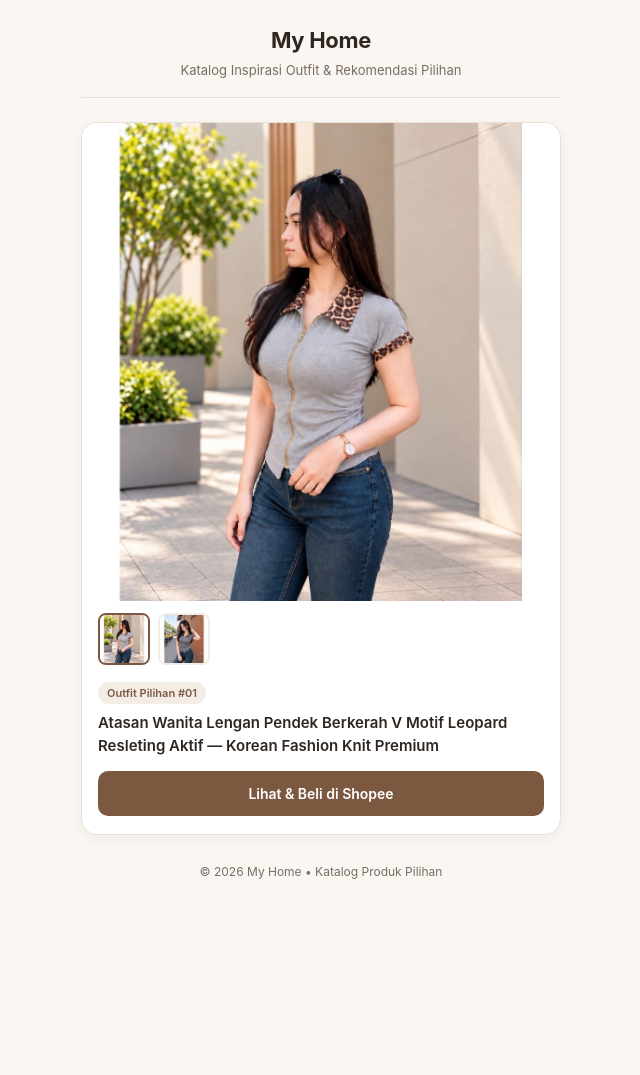
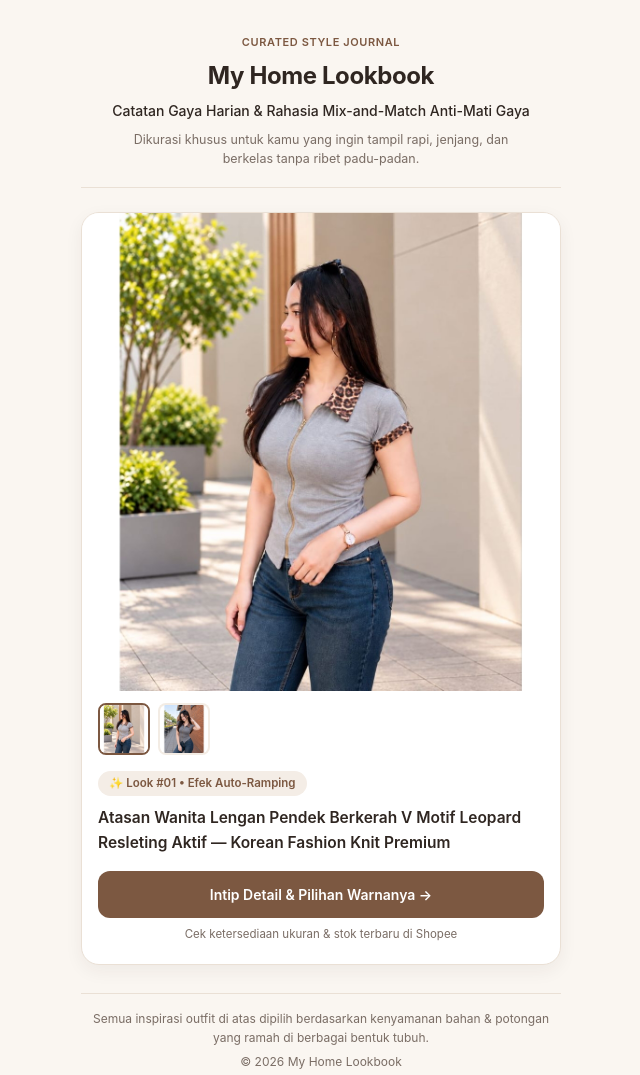
Before and after one commit to myhome-id/myhome-id.github.io, a plain HTML site: page index.html in a window 1280 px wide. Shown: the whole page, without its empty margins (319-959 px from the left). Before the commit the page ends 929 px from the top, so only its background shows below. Drawn offline with Linux system fonts and the light colour scheme.

Commit message:
Update index.html

```diff
--- a/index.html
+++ b/index.html
@@ -3,7 +3,7 @@
 <head>
   <meta charset="UTF-8" />
   <meta name="viewport" content="width=device-width, initial-scale=1.0" />
-  <title>My Home — Katalog Inspirasi Outfit</title>
+  <title>My Home Lookbook — Catatan Gaya Harian &amp; Mix-and-Match</title>
   <style>
     :root {
       --bg: #FAF6F1;
@@ -19,34 +19,52 @@
       background: var(--bg);
       color: var(--text);
       font-family: -apple-system, BlinkMacSystemFont, "Segoe UI", Roboto, sans-serif;
-      line-height: 1.5;
-      padding: 24px 16px 48px;
+      line-height: 1.55;
+      padding: 28px 16px 48px;
     }
     .container { max-width: 480px; margin: 0 auto; }
     .header {
       text-align: center;
       margin-bottom: 24px;
-      padding-bottom: 16px;
+      padding-bottom: 18px;
       border-bottom: 1px solid var(--border);
     }
+    .header-tag {
+      display: inline-block;
+      font-size: 11px;
+      font-weight: 600;
+      letter-spacing: 0.6px;
+      text-transform: uppercase;
+      color: var(--primary);
+      margin-bottom: 6px;
+    }
     .header h1 {
-      font-size: 22px;
+      font-size: 24px;
       font-weight: 700;
-      letter-spacing: -0.3px;
+      letter-spacing: -0.4px;
       color: var(--text);
     }
-    .header p {
-      font-size: 13px;
+    .header p.subtitle {
+      font-size: 14px;
+      font-weight: 500;
+      color: var(--text);
+      margin-top: 6px;
+    }
+    .header p.intro {
+      font-size: 12.5px;
       color: var(--muted);
-      margin-top: 4px;
+      margin-top: 8px;
+      max-width: 380px;
+      margin-left: auto;
+      margin-right: auto;
     }
     .card {
       background: var(--card);
       border: 1px solid var(--border);
-      border-radius: 16px;
+      border-radius: 18px;
       overflow: hidden;
-      box-shadow: 0 4px 14px rgba(47, 38, 33, 0.05);
-      margin-bottom: 20px;
+      box-shadow: 0 6px 18px rgba(47, 38, 33, 0.06);
+      margin-bottom: 22px;
     }
     .img-wrap {
       position: relative;
@@ -54,6 +72,7 @@
       aspect-ratio: 1 / 1;
       background: #F3ECE4;
       overflow: hidden;
+      display: block;
     }
     .img-wrap img {
       width: 100%;
@@ -78,22 +97,22 @@
     }
     .thumb-btn.active { border-color: var(--primary); }
     .thumb-btn img { width: 100%; height: 100%; object-fit: cover; }
-    .card-body { padding: 14px 16px 18px; }
+    .card-body { padding: 14px 16px 20px; }
     .badge {
       display: inline-block;
-      font-size: 11px;
+      font-size: 11.5px;
       font-weight: 600;
       color: var(--primary);
       background: #F4EDE6;
-      padding: 3px 9px;
+      padding: 4px 11px;
       border-radius: 99px;
-      margin-bottom: 8px;
+      margin-bottom: 10px;
     }
     .title {
-      font-size: 15px;
+      font-size: 15.5px;
       font-weight: 600;
       color: var(--text);
-      margin-bottom: 14px;
+      margin-bottom: 16px;
     }
     .btn {
       display: block;
@@ -104,28 +123,41 @@
       text-decoration: none;
       font-size: 14px;
       font-weight: 600;
-      padding: 12px 16px;
-      border-radius: 10px;
+      padding: 13px 16px;
+      border-radius: 12px;
       transition: background 0.2s;
     }
     .btn:hover { background: var(--primary-dark); }
+    .cta-note {
+      text-align: center;
+      font-size: 11.5px;
+      color: var(--muted);
+      margin-top: 8px;
+    }
     .footer {
       text-align: center;
       font-size: 12px;
       color: var(--muted);
       margin-top: 28px;
+      padding-top: 16px;
+      border-top: 1px solid var(--border);
+    }
+    .footer p {
+      margin-bottom: 6px;
     }
   </style>
 </head>
 <body>
   <div class="container">
     <div class="header">
-      <h1>My Home</h1>
-      <p>Katalog Inspirasi Outfit &amp; Rekomendasi Pilihan</p>
+      <span class="header-tag">Curated Style Journal</span>
+      <h1>My Home Lookbook</h1>
+      <p class="subtitle">Catatan Gaya Harian &amp; Rahasia Mix-and-Match Anti-Mati Gaya</p>
+      <p class="intro">Dikurasi khusus untuk kamu yang ingin tampil rapi, jenjang, dan berkelas tanpa ribet padu-padan.</p>
     </div>
 
     <div class="card">
-      <a href="https://s.shopee.co.id/6q2ZXpTMJd" target="_blank" rel="noopener noreferrer" class="img-wrap">
+      <a href="https://shopee.co.id" target="_blank" rel="noopener noreferrer" class="img-wrap">
         <img id="main-img-1" src="uhmltid-11134207-81ztc-mvd9tkxv17nt9f.jpg" alt="Atasan wanita lengan pendek berkerah V motif leopard" />
       </a>
       <div class="thumbs">
@@ -137,16 +169,18 @@
         </button>
       </div>
       <div class="card-body">
-        <span class="badge">Outfit Pilihan #01</span>
+        <span class="badge">✨ Look #01 • Efek Auto-Ramping</span>
         <h2 class="title">Atasan Wanita Lengan Pendek Berkerah V Motif Leopard Resleting Aktif — Korean Fashion Knit Premium</h2>
-        <a href="https://s.shopee.co.id/6q2ZXpTMJd" target="_blank" rel="noopener noreferrer" class="btn">
-          Lihat &amp; Beli di Shopee
+        <a href="https://shopee.co.id" target="_blank" rel="noopener noreferrer" class="btn">
+          Intip Detail &amp; Pilihan Warnanya &rarr;
         </a>
+        <p class="cta-note">Cek ketersediaan ukuran &amp; stok terbaru di Shopee</p>
       </div>
     </div>
 
     <div class="footer">
-      &copy; 2026 My Home • Katalog Produk Pilihan
+      <p>Semua inspirasi outfit di atas dipilih berdasarkan kenyamanan bahan &amp; potongan yang ramah di berbagai bentuk tubuh.</p>
+      <span>&copy; 2026 My Home Lookbook</span>
     </div>
   </div>
 
```
